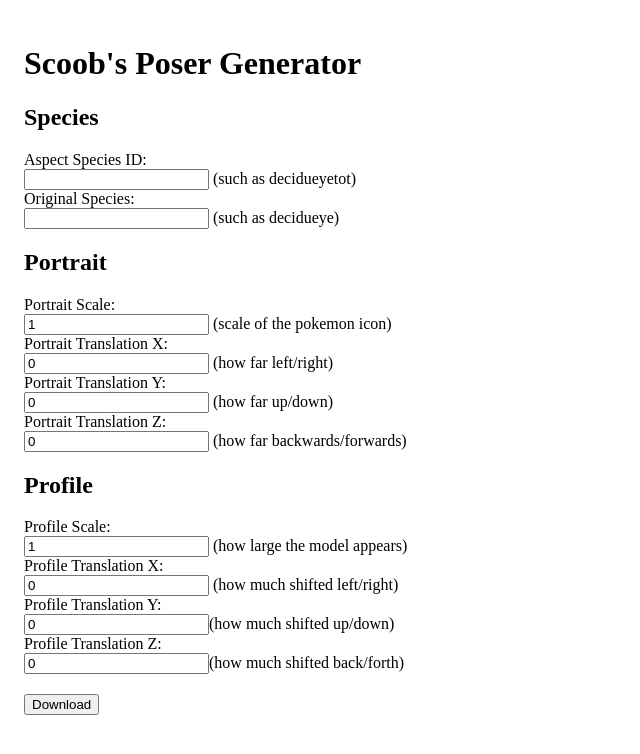
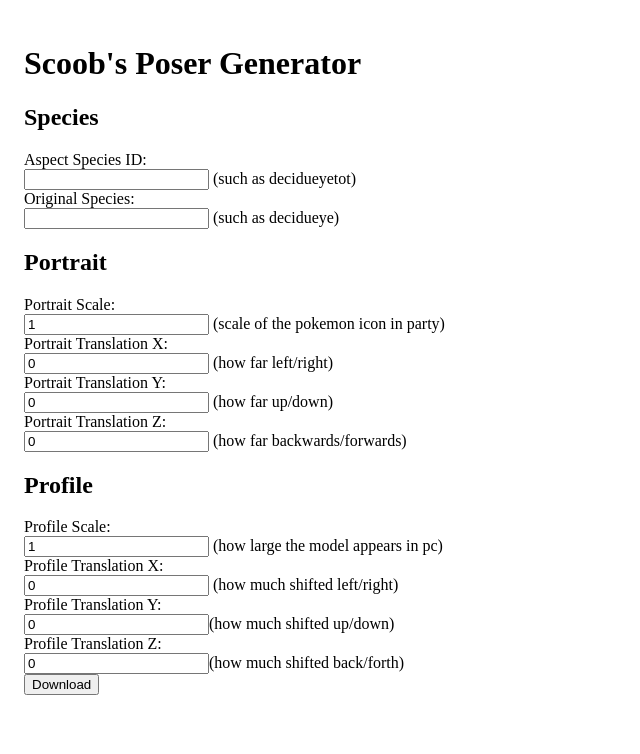
Before and after one commit to scoob2016/posergenerator, a React (Create React App) app: page / in a window 1280 px wide. Shown: the top 754 px of the page, without its empty margins (0-640 px from the left). Built offline with nearby package versions, Linux system fonts and the light colour scheme.

Commit message:
more info added

```diff
--- a/src/App.js
+++ b/src/App.js
@@ -186,7 +186,7 @@
               value={portraitScale}
               onChange={handleInputChange}
             />
-            <span className="info"> (scale of the pokemon icon)</span>
+            <span className="info"> (scale of the pokemon icon in party)</span>
           </div>
         </div>
         <div className="input-group">
@@ -241,7 +241,7 @@
               value={profileScale}
               onChange={handleInputChange}
             />
-            <span className="info"> (how large the model appears)</span>
+            <span className="info"> (how large the model appears in pc)</span>
           </div>
         </div>
         <div className="input-group">
@@ -284,7 +284,6 @@
           </div>
         </div>
       </div>
-      <div style={{ marginBottom: '20px' }}></div> {/* Empty div for spacing */}
       <button onClick={handleDownload}>Download</button>
     </div>
   );
```
Also changed, not shown: src/App.css (+0 -8 lines).
